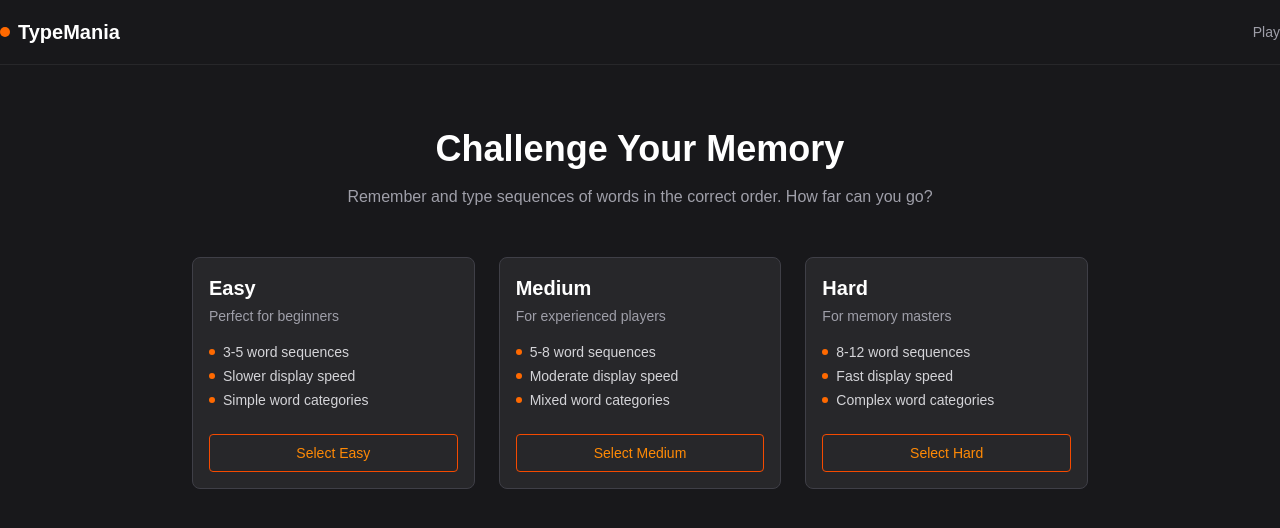
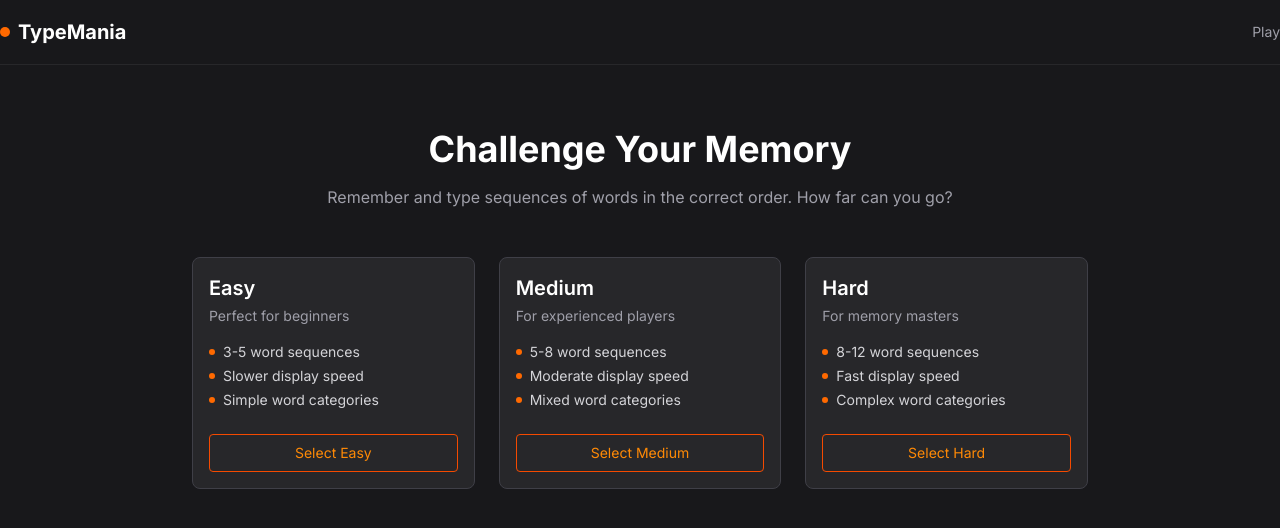
Before and after one commit to reubenjds/typemania, a Next.js app: page / in a window 1280 px wide. Shown: the top 528 px of the page. Built offline with nearby package versions, Linux system fonts and the light colour scheme.

Commit message:
feat: change font to Inter

```diff
--- a/src/app/layout.tsx
+++ b/src/app/layout.tsx
@@ -1,16 +1,8 @@
 import type { Metadata } from "next";
-import { Geist, Geist_Mono } from "next/font/google";
+import { Inter } from "next/font/google";
 import "./globals.css";
 
-const geistSans = Geist({
-	variable: "--font-geist-sans",
-	subsets: ["latin"],
-});
-
-const geistMono = Geist_Mono({
-	variable: "--font-geist-mono",
-	subsets: ["latin"],
-});
+const inter = Inter({ subsets: ["latin"] });
 
 export const metadata: Metadata = {
 	title: "TypeMania",
@@ -24,10 +16,7 @@
 }>) {
 	return (
 		<html lang='en'>
-			<body
-				className={`${geistSans.variable} ${geistMono.variable} antialiased`}>
-				{children}
-			</body>
+			<body className={inter.className}>{children}</body>
 		</html>
 	);
 }
```
